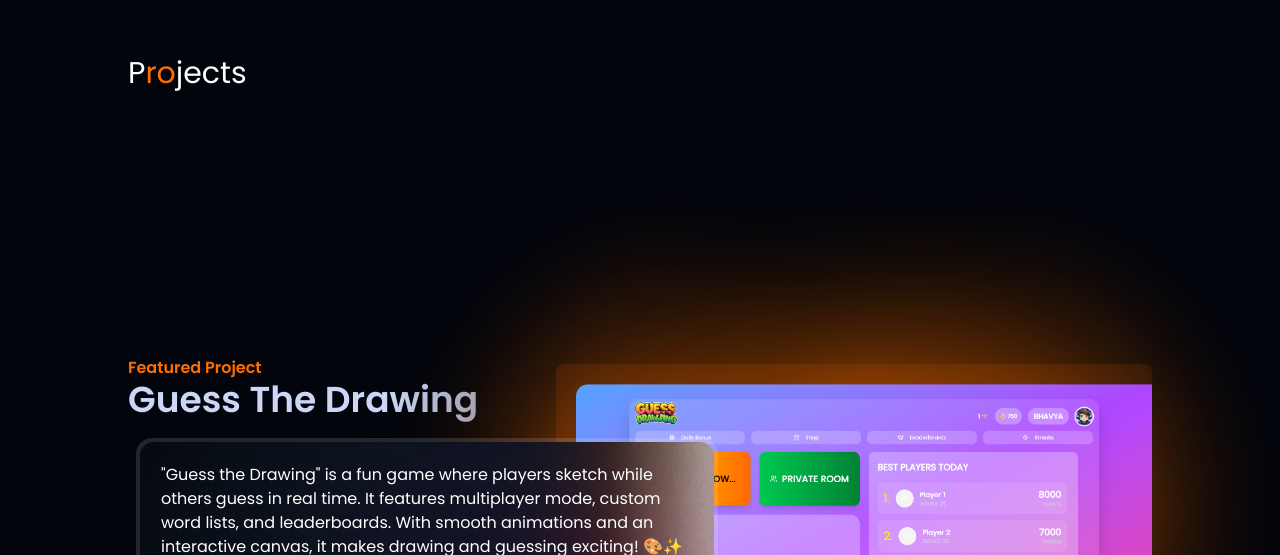
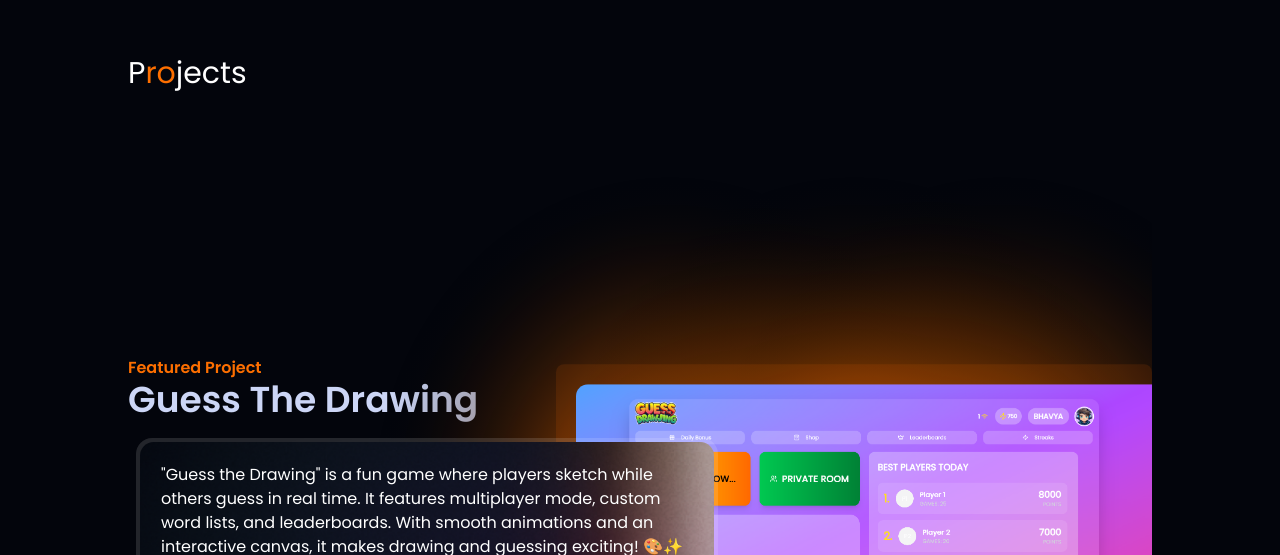
Before and after one commit to Code-With-Bhavya/bhavya-gupta, a Next.js app: page / in a window 1280 px wide. Shown: the part 1549-2104 px from the top of the page. Built offline with nearby package versions, Linux system fonts and the light colour scheme.

Commit message:
Add overflow-y-hidden class to Projects component for improved layout control

```diff
--- a/src/components/Projects.jsx
+++ b/src/components/Projects.jsx
@@ -57,7 +57,7 @@ const Projects = () => {
             animate={{ x: 0, opacity: 1 }}
             exit={{ x: -100, opacity: 0 }}
             transition={{ duration: 0.5 }}
-            className='w-full flex flex-col gap-5 pointer-events-auto'
+            className='w-full flex flex-col gap-5 pointer-events-auto overflow-y-hidden'
             id='projects'
         >
             <h2 className='text-3xl'>P<span className='text-[#FD6F00]'>ro</span>jects</h2>
```
